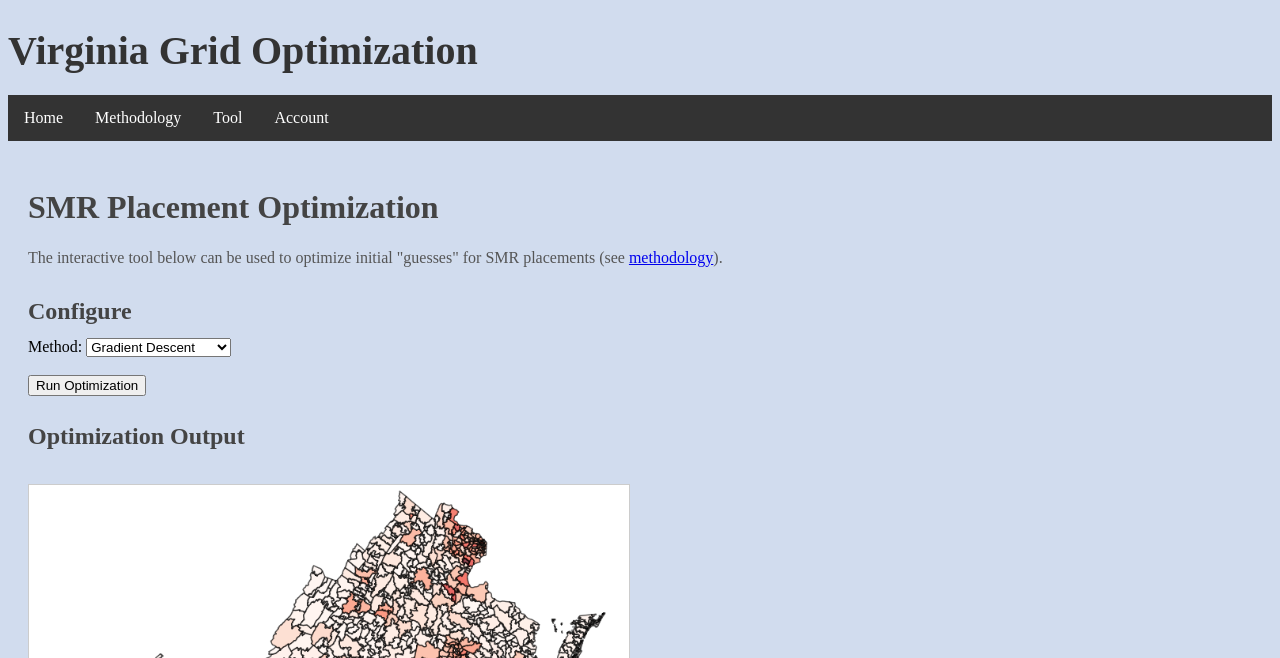
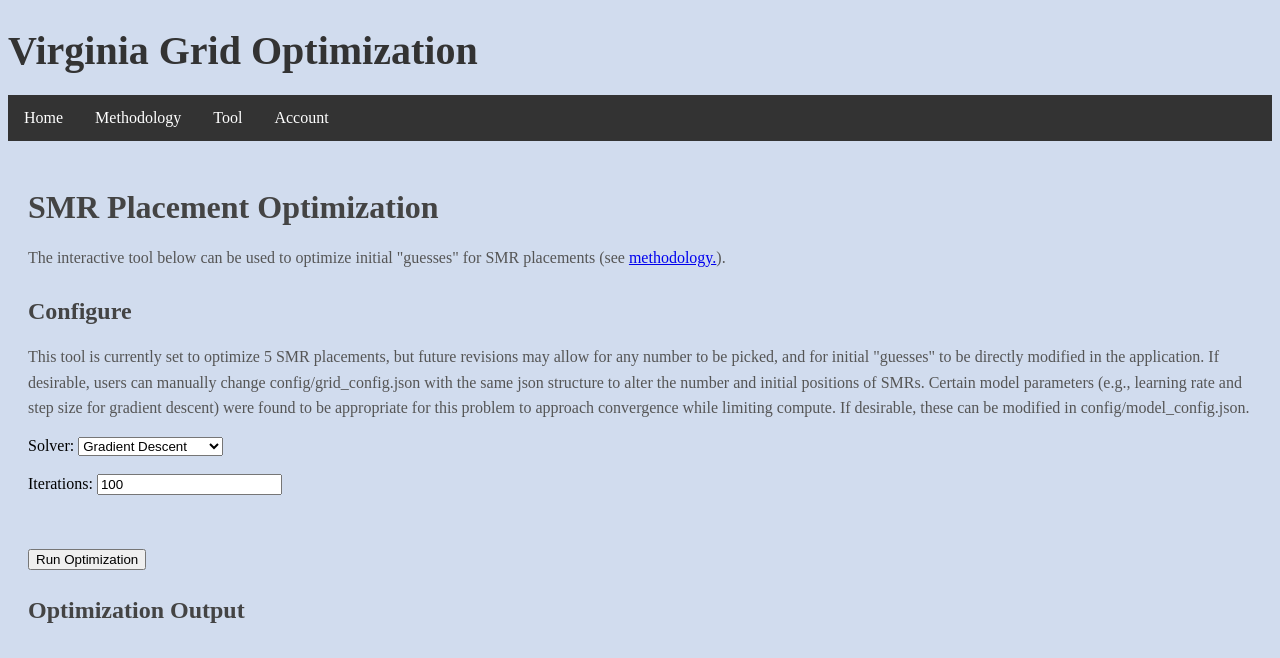
Before and after one commit to benencrombie/grid-opt, a Flask app: page /tool in a window 1280 px wide. Shown: the top 658 px of the page. Run offline with Flask 3, Linux system fonts and the light colour scheme; some libraries are stand-ins or nearby versions.

Commit message:
Dynamic plot working

```diff
--- a/App.py
+++ b/App.py
@@ -1,14 +1,15 @@
 from flask import Flask, render_template, send_from_directory
 from flask_socketio import SocketIO
 from main.Numericals import SMROptimizer
+from threading import Thread
 
 app = Flask(__name__, template_folder = "templates")
 # SocketIO used to route and update matplotlib figures
 socketio = SocketIO(app)
 
-@app.route('/assets/<path:filename>')
+@app.route('/outputs/<path:filename>')
 def serve_image(filename):
-    return send_from_directory("assets", filename)
+    return send_from_directory("outputs", filename)
 
 @app.route('/')
 def home():
@@ -27,13 +28,22 @@ def account():
     return render_template('account.html')
 
 @socketio.on('start_run')
-def handle_start_algo(data):
+def handle_start_run(data):
+    print('Started Handler')
     # Specify method chosen. Default to gradient descent if selection is invalid
     method = data.get('method', 'GD')
-    optimizer = SMROptimizer(method = method)
-    # The algorithms will yield the iteration and the filepath.
-    for i, path_name in optimizer.gradientDescent():
-        socketio.emit('update_plot', {'filename': '/' + path_name})
+    max_iter = data.get('iterations', 100)
+    optimizer = SMROptimizer(method = method, max_iter = max_iter)
+    # Define internal method to run the optizer
+    def run_optimizer():
+        print('Started run')
+        # The algorithms will yield the iteration and the filepath.
+        for i, path_name in optimizer.gradientDescent():
+            socketio.emit('update_plot', {'filename': '/outputs/' + path_name})
+        print('Run done')
+    Thread(target=run_optimizer).start()
+
 
 if __name__ == "__main__":
-    app.run(debug=True)
+    # Run using socketio for dynamic plotting.
+    socketio.run(app, debug=True)
--- a/config/model_config.json
+++ b/config/model_config.json
@@ -1,12 +1,12 @@
 {
     "GD": {
         "max_iter" : 500,
-        "learning_rate" : 50,
+        "learning_rate" : 0.5,
         "dxy" : 1,
         "dw" : 0
     },
     "SA": {
-        "max_iter" : 5000,
+        "max_iter" : 500,
         "temperature" : 10000
     }
 }
--- a/templates/base.html
+++ b/templates/base.html
@@ -22,6 +22,7 @@
     <div class="container">
         {% block content %}{% endblock %}
     </div>
-
+    <!-- Include scritps like updating plt figs -->
+    {% block scripts %}{% endblock %}
 </body>
 </html>
--- a/templates/home.html
+++ b/templates/home.html
@@ -6,7 +6,7 @@
     <!-- Page Header (different from title) -->
     <h2>Grid Development</h2>
     <!-- Paragraph body -->
-    <p>With the rise of artificial intelligence and the growth of various tech industries, energy demands have soared. Meanwhile, grid technologies have been consistently lacking. The current grid system is not able to sustain these demands nor is it able to accommodate the country's goals with nuclear energy. This application provides a tool for utility companies or larger bodies to model and optimize the placement of Small Modular Reactors (SMRs) in the grid. This application may be expanded to include the placements of other grid elements such as substations, other power sources, and power lines.</p>
+    <p>With the rise of artificial intelligence and the growth of various tech industries, energy demands have soared. Meanwhile, grid technologies have been consistently lacking. The current grid system is not able to sustain these demands nor is it able to accommodate the country's goals with nuclear energy. This application provides a tool for utility companies or larger bodies to model and optimize the placement of Small Modular Reactors (SMRs) in the grid. This application may be expanded to include the placements of other grid elements such as substations, other power sources, and power lines. Visit the <a href="{{ url_for('tool') }}">tool</a> page to optimize SMR placements.</p>
 
     <!-- Subheader -->
     <h3>Considerations</h3>
@@ -16,7 +16,7 @@
         <!-- Media title -->
         <h4>Population Map of Virginia</h4>
         <p>For simplicity and ease of computation, populations were gathered from each zipcode in Virginia. The developed algorithms utilize zipcode populations and euclidian distance from that zipcode's geometric centroid. The plot below shows a population map of Virginia, scraped from the 2020 census.</p>
-        <img src="assets/pop_cropped.png" alt="Population Map of Virginia">
+        <img src="/static/assets/pop_cropped.png" alt="Population Map of Virginia">
     </div>
 
     <h3>Application Limitations</h3>
--- a/templates/tool.html
+++ b/templates/tool.html
@@ -4,23 +4,27 @@
 
 {% block content %}
 <h2>SMR Placement Optimization</h2>
-<p>The interactive tool below can be used to optimize initial "guesses" for SMR placements (see <a href="{{ url_for('methodology') }}">methodology</a>).</p>
+<p>The interactive tool below can be used to optimize initial "guesses" for SMR placements (see <a href="{{ url_for('methodology') }}">methodology.</a>).</p>
 
 <h3>Configure</h3>
+<p>This tool is currently set to optimize 5 SMR placements, but future revisions may allow for any number to be picked, and for initial "guesses" to be directly modified in the application. If desirable, users can manually change config/grid_config.json with the same json structure to alter the number and initial positions of SMRs. Certain model parameters (e.g., learning rate and step size for gradient descent) were found to be appropriate for this problem to approach convergence while limiting compute. If desirable, these can be modified in config/model_config.json.</p>
 <form id="optimizer-form" onsubmit="startRun(); return false;">
-  <label for="method">Method:</label>
+  <label for="method">Solver:</label>
   <select id="method">
     <!-- More methods as they're created -->
     <option value="GD">Gradient Descent</option>
     <option value="SA">Simulated Annealing</option>
   </select><br><br>
 
+  <label for="iterations">Iterations:</label>
+  <input type="number" id="iterations" name="iterations" min="1" value="100"><br></br>
+  <br><br>
+
   <button type="submit">Run Optimization</button>
 </form>
 
 <h3>Optimization Output</h3>
-<img id="plot" src="assets/pop_cropped.png" width="600" style="border: 1px solid #ccc; margin-top: 20px;"/>
-
+<img id="plot" src="/static/assets/pop_cropped.png" width="600" style="border: 1px solid #ccc; margin-top: 20px;"/>
 {% endblock %}
 
 {% block scripts %}
@@ -28,18 +32,21 @@
 <script>
   const socket = io();
 
+  socket.on('connect', () => {
+    console.log('Socket connected');
+  });
+
   function startRun() {
     const method = document.getElementById('method').value;
-
-    // Emit the method chosen (your backend expects 'method' key)
-    socket.emit('start_run', {
-      method: method
-    });
+    const iterations = document.getElementById('iterations').value
+    console.log("Run optimization clicked, method:", method);
+    socket.emit('start_run', { method: method, iterations: iterations });
   }
 
   socket.on('update_plot', (data) => {
     const img = document.getElementById('plot');
-    img.src = data.filename + '?t=' + new Date().getTime();  // cache-busting
+    console.log('Frontend filename:', data.filename)
+    img.src = data.filename + '?t=' + new Date().getTime();
   });
 </script>
 {% endblock %}
```
Also changed, not shown: README.md, assets/base_zipcode.png (deleted), assets/concept.png (deleted), assets/concept_final.png (deleted), assets/pop_cropped.png (deleted), 1 other file.
